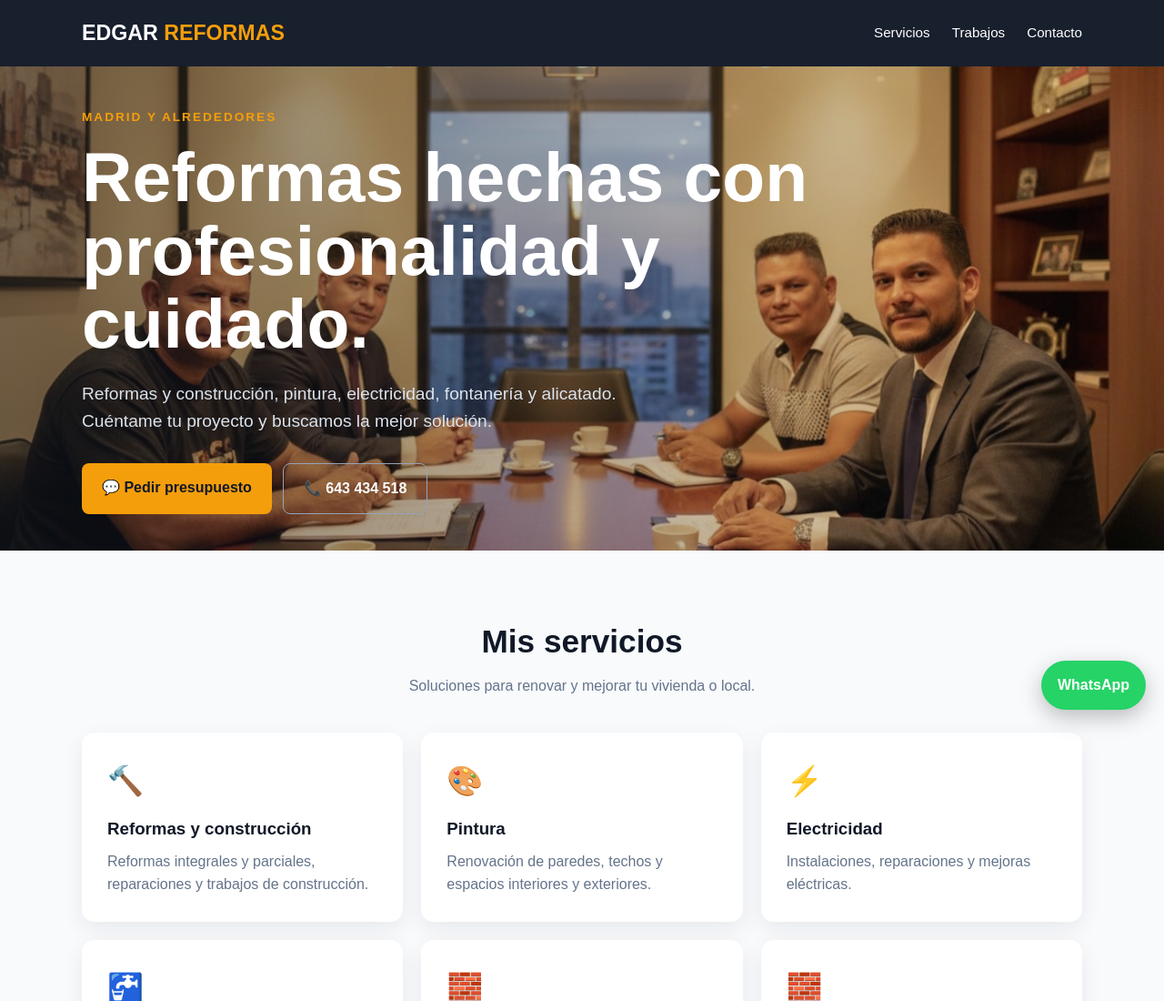
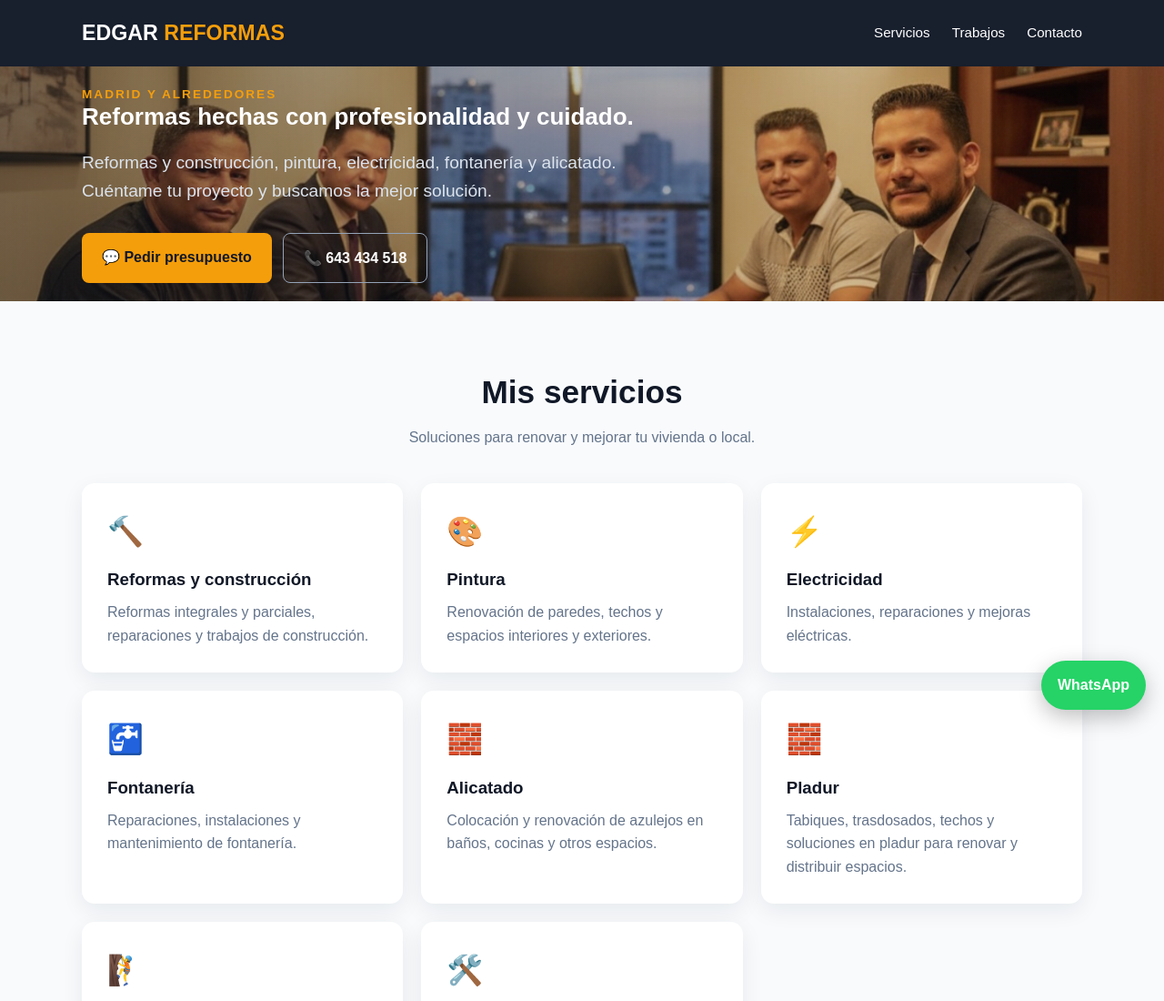
Before and after one commit to edgarbricenoquintero-rgb/Edgar-reformas, a plain HTML site: page index.html in a window 1280 px wide. Shown: the top 1100 px of the page at 91% size. Drawn offline with Linux system fonts and the light colour scheme.

Commit message:
Modify hero section styles in index.html
Adjusted padding and text alignment in the hero section.

```diff
--- a/index.html
+++ b/index.html
@@ -17,6 +17,22 @@
     .navlinks{display:flex;gap:24px;font-size:.95rem}
     .navlinks a:hover{color:var(--accent)}
   .hero{background:linear-gradient(90deg,rgba(17,24,39,.48),rgba(17,24,39,.08)),url('Screenshot_20261009_192740_Gallery.jpg') center/cover no-repeat;color:#fff;padding:45px 0 40px}
+    .hero {
+padding: 20px 0 20px;
+}
+
+.hero .container {
+text-align: left;
+}
+
+.hero h1 {
+font-size: 26px;
+margin-top: 0;
+}
+
+.hero p {
+font-size: 13px;
+}
     .hero .tag{color:var(--accent);font-weight:700;text-transform:uppercase;letter-spacing:2px;font-size:.85rem}
     h1{font-size:clamp(2.5rem,6vw,4.8rem);line-height:1.05;margin:14px 0 22px;max-width:850px}
     .hero p{font-size:1.2rem;max-width:680px;color:#dbe3ed;margin-bottom:30px}
```
